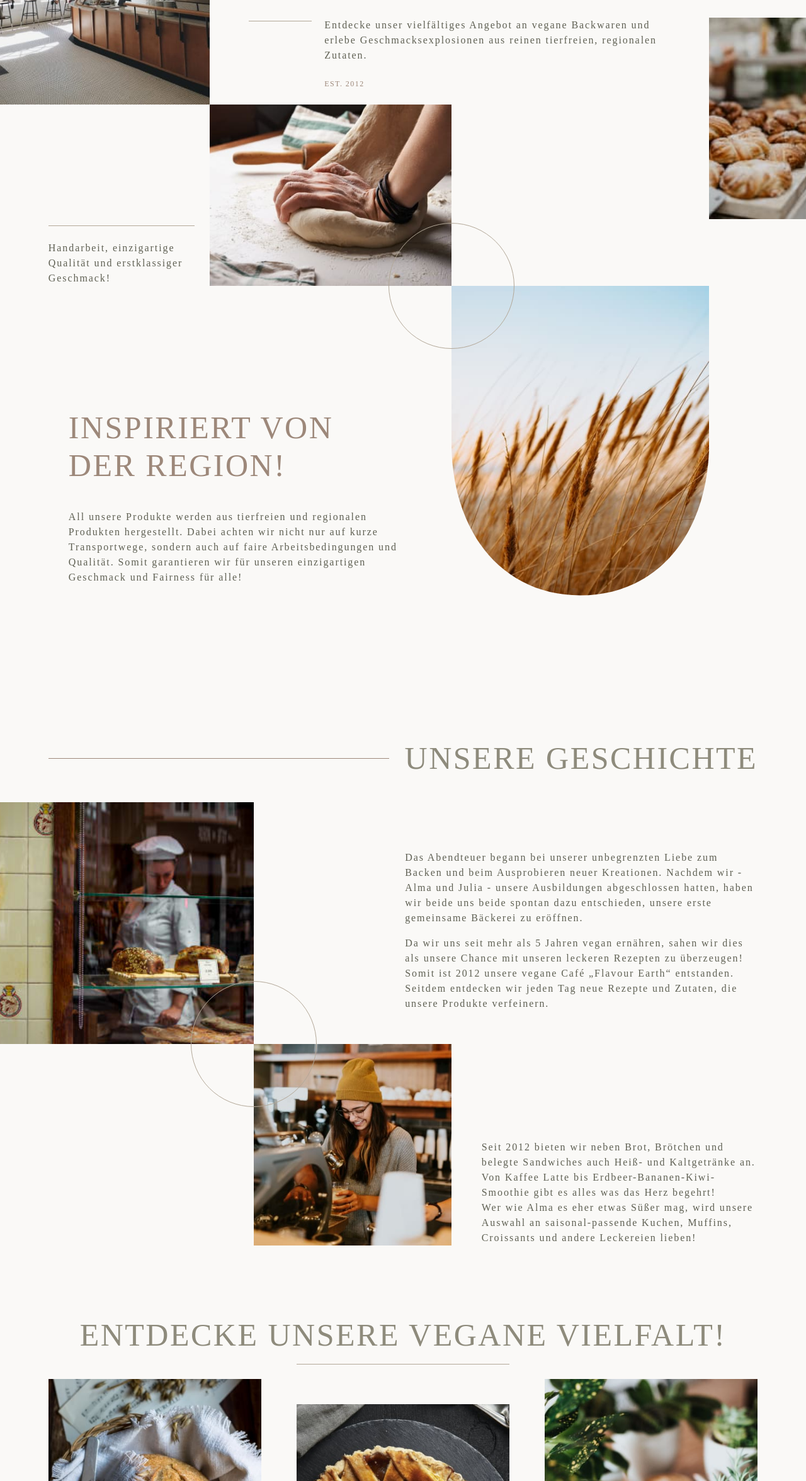
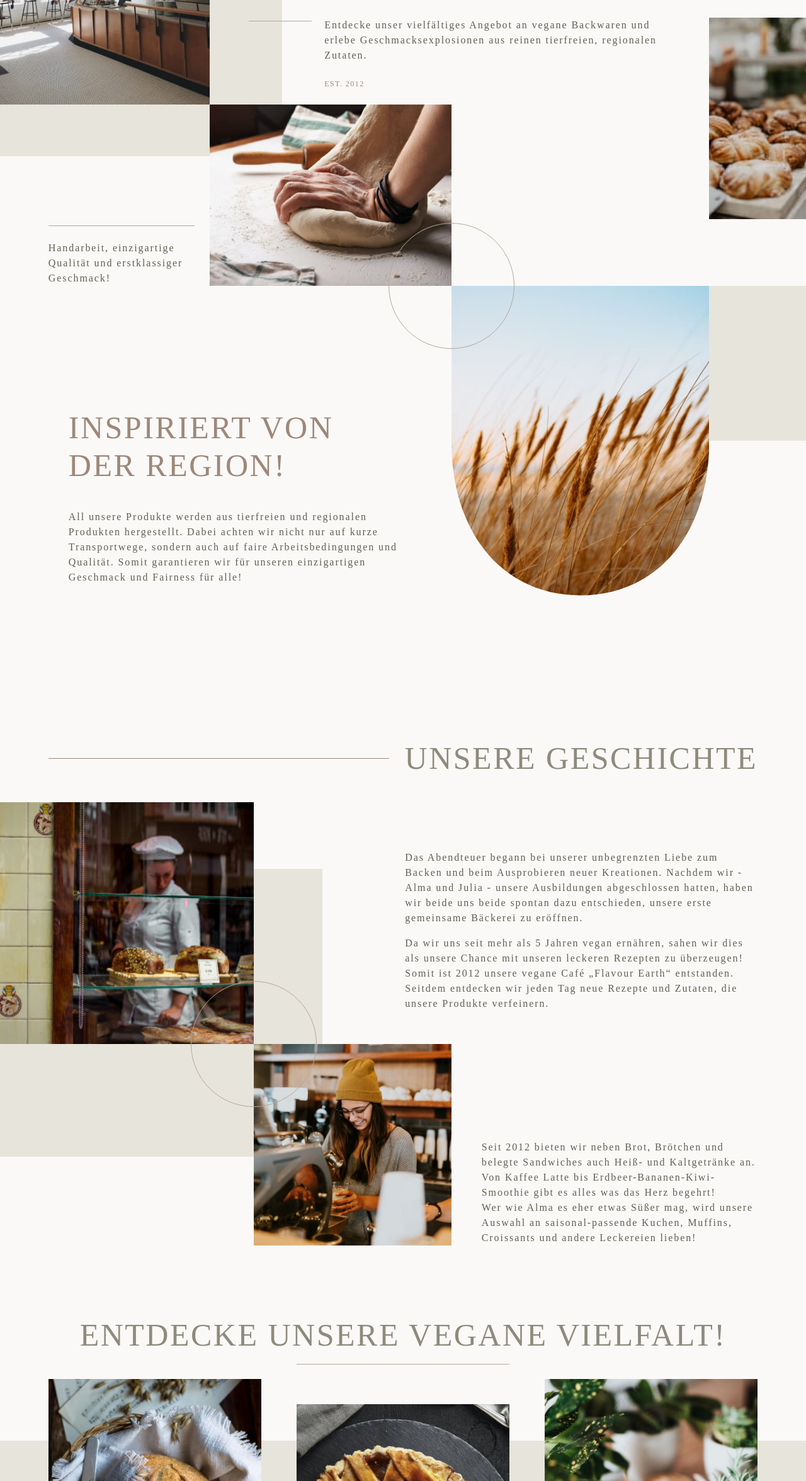
Before and after one commit to doriengr/thesis-tailwind, a website: page index.html in a window 1280 px wide. Shown: the part 448-2800 px from the top of the page at 63% size. Drawn offline with Linux system fonts and the light colour scheme; a web font is replaced by a local one.

Commit message:
Add backgrounds to sections

```diff
--- a/index.html
+++ b/index.html
@@ -146,7 +146,7 @@
     </header>
     <main class="mt-12 md:mt-16 lg:mt-24">
       <!-- hero -->
-      <header id="hero" class="css-custom-grid my-20 md:my-40 lg:row-start-1 lg:row-end-5 lg:mb-0">
+      <header id="hero" class="css-custom-grid relative my-20 md:my-40 lg:row-start-1 lg:row-end-5 lg:mb-0">
         <h1 class="self-center col-start-4 col-end-8 max-w-md sm:self-start sm:row-start-2 sm:row-end-3 md:pt-6 lg:col-start-4 lg:col-end-7 lg:max-w-2xl">Veganes Café im Herzen Flensburgs</h1>
         <span class="css-writing-mode font-montserrat-standard text-red block text-smaller self-start col-start-7 col-end-8 row-start-2 row-end-3 justify-self-end transform rotate-180 whitespace-nowrap sm:row-start-4 sm:row-end-5 lg:col-start-4 lg:col-end-5 lg:justify-self-start lg:mb-6 lg:ml-28 lg:rotate-0">Est. 2012</span>
         <p class="css-line-before-small relative col-start-2 col-end-8 mt-20 sm:col-start-4 sm:col-end-7 sm:row-start-3 sm:row-end-4 sm:mb-6 sm:ml-28 sm:mt-0 sm:w-3/4">Entdecke unser vielfältiges Angebot an vegane Backwaren und erlebe Geschmacks&shy;explosionen
@@ -170,7 +170,7 @@
         </picture>
       </header>
       <!-- origin of products -->
-      <section class="css-custom-grid max-h-152 mx-auto mb-20 md:mb-24 lg:mb-28 2xl:mb-40">
+      <section id="origin" class="css-custom-grid relative max-h-152 mx-auto mb-20 md:mb-24 lg:mb-28 2xl:mb-40">
         <div class="col-start-2 col-end-8 row-start-2 row-end-3 lg:col-end-5 lg:row-start-1 lg:row-end-2 lg:self-center lg:ml-8 lg:mt-14">
           <h2 class="text-red">Inspiriert von der Region!</h2>
           <p>All unsere Produkte werden aus tierfreien und regionalen Produkten hergestellt. Dabei achten wir nicht nur auf kurze Transportwege,
@@ -185,7 +185,7 @@
         </picture>
       </section>
       <!-- history -->
-      <section id="history" class="css-custom-grid mx-auto my-20 md:my-24 lg:my-28 2xl:my-40">
+      <section id="history" class="css-custom-grid relative mx-auto my-20 md:my-24 lg:my-28 2xl:my-40">
         <h2 class="css-line-before-hidden flex items-center flex-row col-start-2 col-end-8 whitespace-nowrap lg:text-right">Unsere Geschichte</h2>
         <picture class="h-full max-h-96 col-start-1 col-end-5 row-start-2 row-end-3 lg:col-end-3 lg:min-h-384 xl:col-end-4 2xl:col-start-2">
           <source sizes="180px" media="(max-width: 700px)" srcset="src/images/flavour-earth-history-alma-w-180.jpg 180w">
@@ -218,7 +218,7 @@
         </div>
       </section>
       <!-- products -->
-      <section id="products" class="css-custom-grid mx-auto my-20 md:my-24 lg:my-28 2xl:my-40">
+      <section id="products" class="css-custom-grid relative mx-auto my-20 md:my-24 lg:my-28 2xl:my-40">
         <h2 class="col-start-2 col-end-8 text-center">Entdecke unsere vegane Vielfalt!</h2>
         <ul class="grid grid-cols-1 gap-y-6 col-start-2 col-end-8 lg:gap-y-0 lg:gap-x-14 lg:grid-cols-3">
           <li class="grid grid-cols-1">
--- a/src/css/site.css
+++ b/src/css/site.css
@@ -244,3 +244,99 @@ html {
     top: -6.25rem;
   }
 }
+
+/* Add backgrounds */
+#hero::after {
+  background-color: #e7e4db;
+  content: '';
+  grid-column: 1/5;
+  grid-row: 1/2;
+  height: 100%;
+  position: absolute;
+  top: 30%;
+  width: 70%;
+  z-index: -1;
+}
+
+@media (min-width: 640px) {
+  #hero::after {
+    grid-row: 1/4;
+    top: 15%;
+  }
+}
+
+@media (min-width: 1024px) {
+  #hero::after {
+    top: 20%;
+  }
+}
+
+@media (min-width: 1280px) {
+  #hero::after {
+    top: 30%;
+  }
+}
+
+#origin::after {
+  background-color: #e7e4db;
+  content: '';
+  grid-column: 7/9;
+  grid-row: 1/2;
+  height: 50%;
+  width: 100%;
+}
+
+@media (min-width: 1024px) {
+  #origin::after {
+    height: 40%;
+  }
+}
+
+#history::after {
+  background-color: #e7e4db;
+  content: '';
+  grid-column: 1/-1;
+  grid-row: 2/3;
+  height: 50%;
+  position: absolute;
+  top: 20%;
+  width: 100%;
+  z-index: -1;
+}
+
+@media (min-width: 640px) {
+  #history::after {
+    height: 75%;
+    top: 15%;
+  }
+}
+
+@media (min-width: 1024px) {
+  #history::after {
+    grid-column: 1/4;
+    grid-row: 2/4;
+    height: 55%;
+  }
+}
+
+@media (min-width: 1280px) {
+  #history::after {
+    grid-column: 1/5;
+    height: 65%;
+    width: 80%;
+  }
+}
+
+@media (min-width: 1024px) {
+  #products::after {
+    background-color: #e7e4db;
+    content: '';
+    grid-column: 1/-1;
+    grid-row: 2/3;
+    height: 20%;
+    position: absolute;
+    top: 7.5%;
+    width: 100%;
+    z-index: -1;
+  }
+}
```
Also changed, not shown: build/styles.css.
